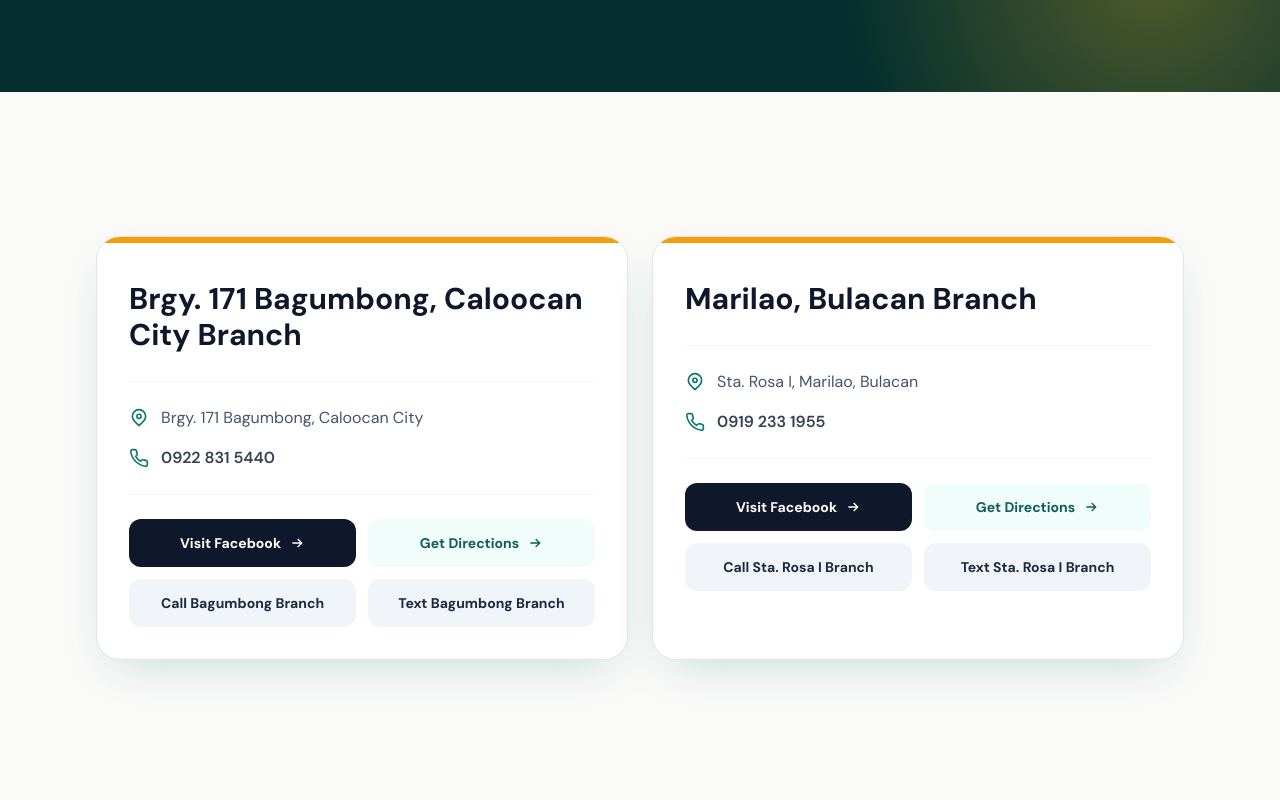
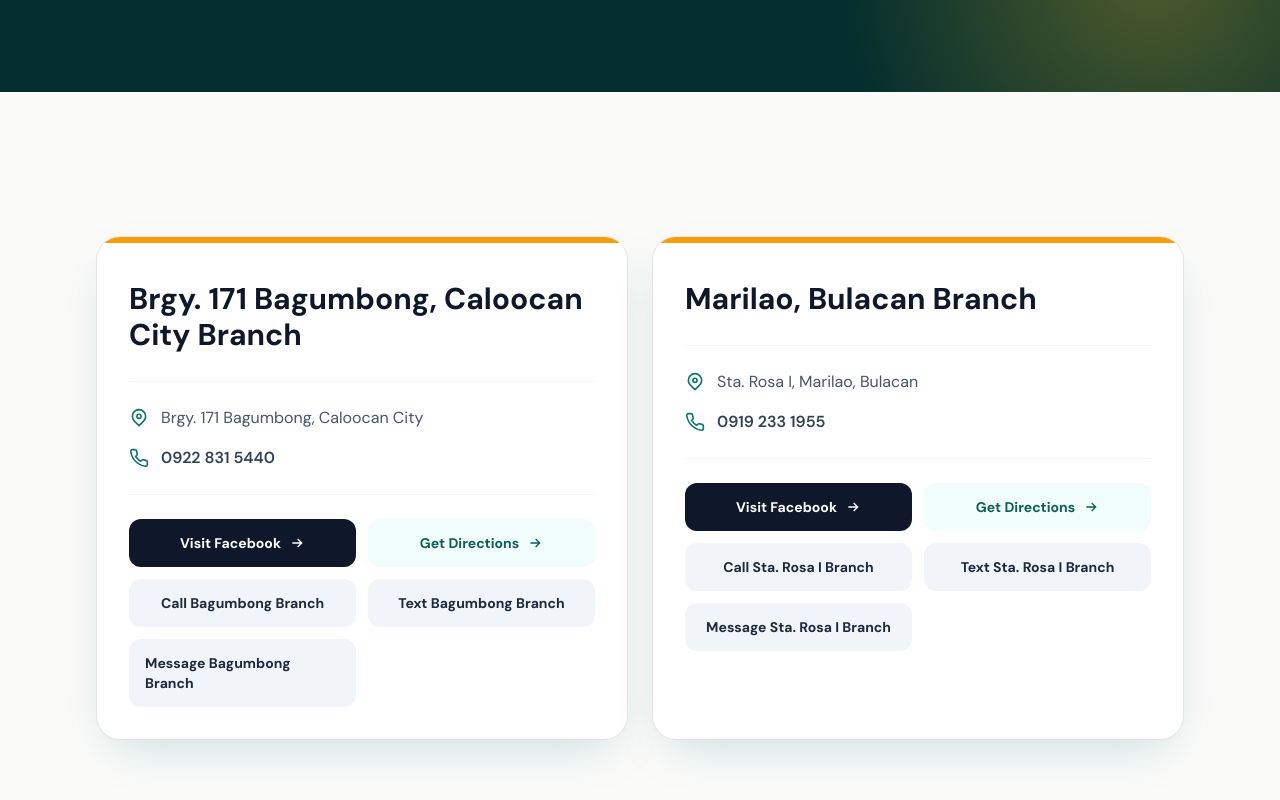
Before and after one commit to reylyngeneralmdse/newsite, a React (Vite) app: page / in a window 1280 px wide. Shown: the part 512-1312 px from the top of the page. Before the commit the page ends 1268 px from the top, so only its background shows below. Built offline with nearby package versions, Linux system fonts and the light colour scheme.

Commit message:
Update App.jsx

```diff
--- a/src/App.jsx
+++ b/src/App.jsx
@@ -9,8 +9,9 @@ const branches = [
     locs:'Bagumbong Branch',
     phone: '0922 831 5440',
     facebook: 'https://facebook.com/reylyngeneralmerchandisebagumbong',
+    messenger: 'https://m.me/518341194693638/',
     maps: 'https://maps.app.goo.gl/wRGExJZQXqptjnfWA',
-    accent: 'bg-amber-500',
+    accent: 'bg-amber-500'
   },
   {
     name: 'Marilao, Bulacan Branch',
@@ -18,6 +19,7 @@ const branches = [
     locs: 'Sta. Rosa I Branch',
     phone: '0919 233 1955',
     facebook: 'https://facebook.com/reylyngeneralmerchandisestarosa',
+    messenger: 'https://m.me/281507361722042/',
     maps: 'https://maps.app.goo.gl/4JjNPM7K1A8Gd6eT6',
     accent: 'bg-amber-500',
   },
@@ -51,6 +53,7 @@ function BranchCard({ branch, index }) {
         <a href={branch.maps} target="_blank" rel="noreferrer" className="inline-flex items-center justify-center gap-2 rounded-xl bg-teal-50 px-4 py-3.5 text-sm font-bold text-teal-800 transition hover:bg-teal-100 focus:outline-none focus:ring-2 focus:ring-teal-500 focus:ring-offset-2">Get Directions <ArrowIcon /></a>
         <a href={`tel:${branch.phone.replaceAll(' ', '')}`} className="inline-flex items-center justify-center gap-2 rounded-xl bg-slate-100 px-4 py-3.5 text-sm font-bold text-slate-800 transition hover:bg-slate-200">Call {branch.locs}</a>
         <a href={`sms:${branch.phone.replaceAll(' ', '')}`} className="inline-flex items-center justify-center gap-2 rounded-xl bg-slate-100 px-4 py-3.5 text-sm font-bold text-slate-800 transition hover:bg-slate-200">Text {branch.locs}</a>
+        <a href={branch.messenger} className="inline-flex items-center justify-center gap-2 rounded-xl bg-slate-100 px-4 py-3.5 text-sm font-bold text-slate-800 transition hover:bg-slate-200">Message {branch.locs}</a>
       </div>
     </article>
   )
```
